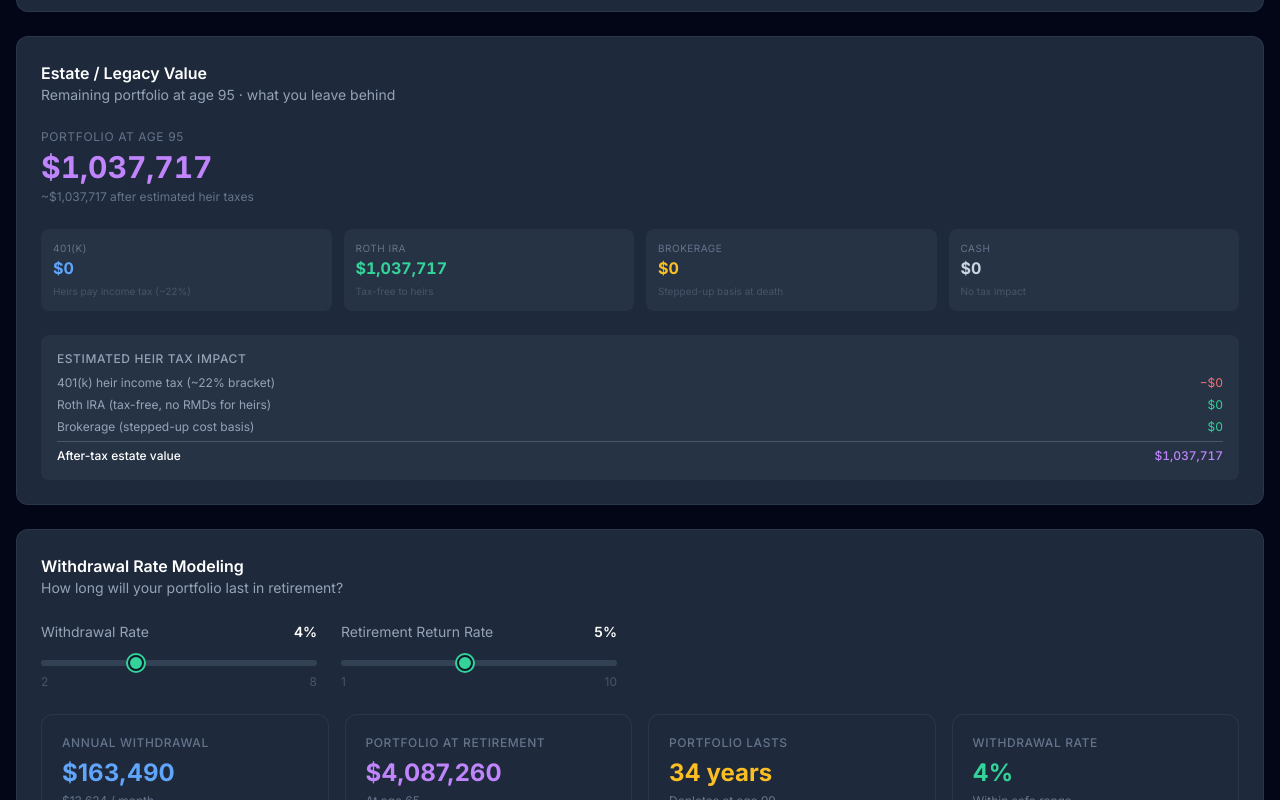
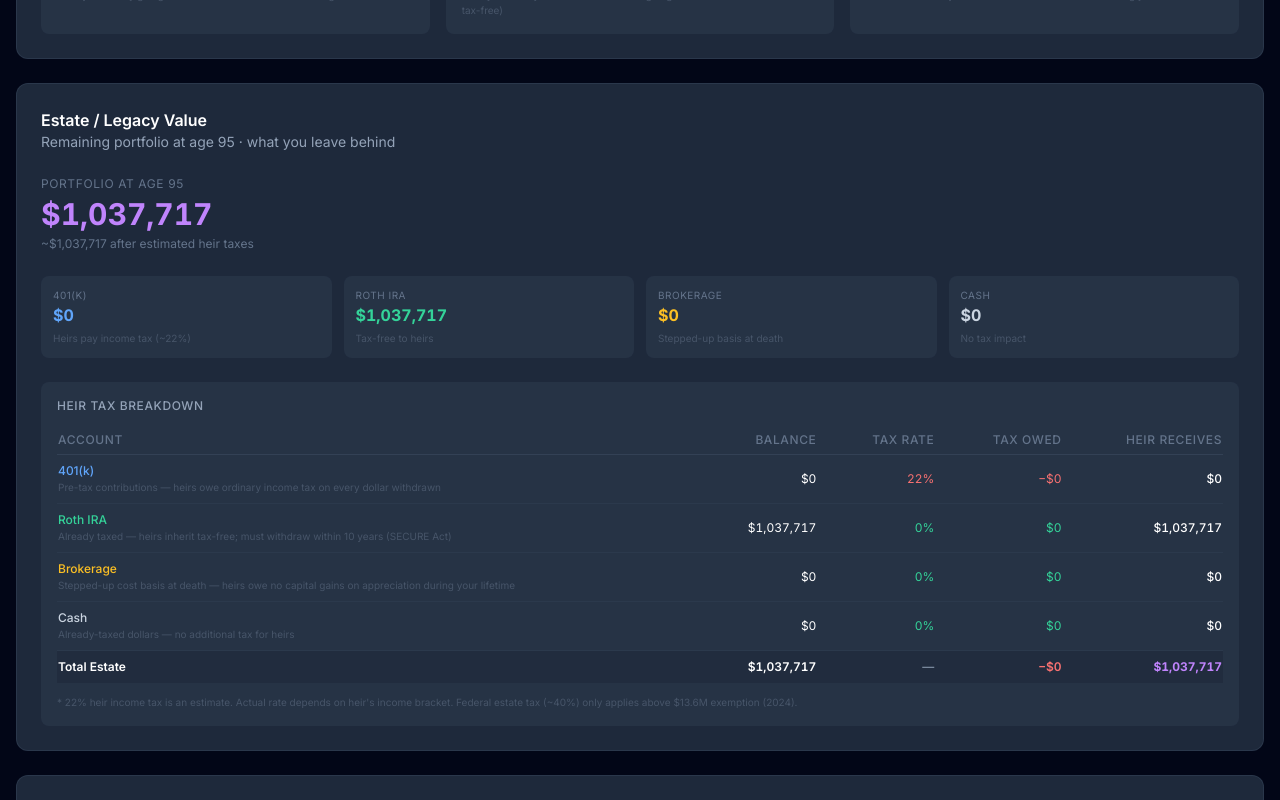
Before and after one commit to Qscott4395/personal-finance-os, a Next.js app: page / in a window 1280 px wide. Shown: the part 5142-5942 px from the top of the page. Built offline with nearby package versions, Linux system fonts and the light colour scheme.

Commit message:
Expand heir tax breakdown with full table and explanations

```diff
--- a/app/page.tsx
+++ b/app/page.tsx
@@ -930,12 +930,17 @@ export default function Page() {
               onChange={setRetDuration}
               display={`${retDuration} years`}
             />
-            <Slider
-              label="Target Confidence"
-              value={targetConfidence} min={80} max={99} step={1}
-              onChange={setTargetConfidence}
-              display={`${targetConfidence}%`}
-            />
+            <div>
+              <Slider
+                label="Target Confidence"
+                value={targetConfidence} min={80} max={99} step={1}
+                onChange={setTargetConfidence}
+                display={`${targetConfidence}%`}
+              />
+              <p className="text-slate-600 text-[10px] mt-1.5 leading-snug">
+                The % of historical 30-year periods where your portfolio survived. 95% means it lasted in 95 out of 100 historical scenarios.
+              </p>
+            </div>
             <div className="flex flex-col justify-end">
               <p className="text-slate-400 text-xs mb-1">Max Safe Withdrawal Rate</p>
               <p className="text-emerald-400 text-2xl font-bold">{maxSafeRate}%</p>
@@ -1138,26 +1143,71 @@ export default function Page() {
                   </div>
 
                   {/* Heir tax breakdown */}
-                  <div className="bg-slate-700/40 rounded-lg p-4 space-y-2">
-                    <p className="text-slate-400 text-xs font-medium uppercase tracking-wider">Estimated Heir Tax Impact</p>
-                    <div className="space-y-1.5 text-xs">
-                      <div className="flex justify-between">
-                        <span className="text-slate-400">401(k) heir income tax (~22% bracket)</span>
-                        <span className="text-red-400 tabular-nums">−{fmt(k401HeirTax)}</span>
-                      </div>
-                      <div className="flex justify-between">
-                        <span className="text-slate-400">Roth IRA (tax-free, no RMDs for heirs)</span>
-                        <span className="text-emerald-400 tabular-nums">$0</span>
-                      </div>
-                      <div className="flex justify-between">
-                        <span className="text-slate-400">Brokerage (stepped-up cost basis)</span>
-                        <span className="text-emerald-400 tabular-nums">$0</span>
-                      </div>
-                      <div className="flex justify-between border-t border-slate-600 pt-1.5 font-medium">
-                        <span className="text-white">After-tax estate value</span>
-                        <span className="text-purple-400 tabular-nums">{fmt(estateAfterTax)}</span>
-                      </div>
+                  <div className="bg-slate-700/40 rounded-lg p-4 space-y-3">
+                    <p className="text-slate-400 text-xs font-medium uppercase tracking-wider">Heir Tax Breakdown</p>
+                    <div className="overflow-x-auto">
+                      <table className="w-full text-xs">
+                        <thead>
+                          <tr className="text-slate-500 uppercase tracking-wider border-b border-slate-700">
+                            <th className="text-left py-1.5 pr-3 font-medium">Account</th>
+                            <th className="text-right py-1.5 px-3 font-medium">Balance</th>
+                            <th className="text-right py-1.5 px-3 font-medium">Tax Rate</th>
+                            <th className="text-right py-1.5 px-3 font-medium">Tax Owed</th>
+                            <th className="text-right py-1.5 pl-3 font-medium">Heir Receives</th>
+                          </tr>
+                        </thead>
+                        <tbody>
+                          <tr className="border-b border-slate-700/40">
+                            <td className="py-2 pr-3">
+                              <p className="text-blue-400 font-medium">401(k)</p>
+                              <p className="text-slate-600 text-[10px]">Pre-tax contributions — heirs owe ordinary income tax on every dollar withdrawn</p>
+                            </td>
+                            <td className="py-2 px-3 text-right text-white tabular-nums">{fmt(k401Estate)}</td>
+                            <td className="py-2 px-3 text-right text-red-400 tabular-nums">22%</td>
+                            <td className="py-2 px-3 text-right text-red-400 tabular-nums">−{fmt(k401HeirTax)}</td>
+                            <td className="py-2 pl-3 text-right text-white font-medium tabular-nums">{fmt(k401Estate - k401HeirTax)}</td>
+                          </tr>
+                          <tr className="border-b border-slate-700/40">
+                            <td className="py-2 pr-3">
+                              <p className="text-emerald-400 font-medium">Roth IRA</p>
+                              <p className="text-slate-600 text-[10px]">Already taxed — heirs inherit tax-free; must withdraw within 10 years (SECURE Act)</p>
+                            </td>
+                            <td className="py-2 px-3 text-right text-white tabular-nums">{fmt(rothEstate)}</td>
+                            <td className="py-2 px-3 text-right text-emerald-400 tabular-nums">0%</td>
+                            <td className="py-2 px-3 text-right text-emerald-400 tabular-nums">$0</td>
+                            <td className="py-2 pl-3 text-right text-white font-medium tabular-nums">{fmt(rothEstate)}</td>
+                          </tr>
+                          <tr className="border-b border-slate-700/40">
+                            <td className="py-2 pr-3">
+                              <p className="text-amber-400 font-medium">Brokerage</p>
+                              <p className="text-slate-600 text-[10px]">Stepped-up cost basis at death — heirs owe no capital gains on appreciation during your lifetime</p>
+                            </td>
+                            <td className="py-2 px-3 text-right text-white tabular-nums">{fmt(brokerageEstate)}</td>
+                            <td className="py-2 px-3 text-right text-emerald-400 tabular-nums">0%</td>
+                            <td className="py-2 px-3 text-right text-emerald-400 tabular-nums">$0</td>
+                            <td className="py-2 pl-3 text-right text-white font-medium tabular-nums">{fmt(brokerageEstate)}</td>
+                          </tr>
+                          <tr className="border-b border-slate-700/40">
+                            <td className="py-2 pr-3">
+                              <p className="text-slate-300 font-medium">Cash</p>
+                              <p className="text-slate-600 text-[10px]">Already-taxed dollars — no additional tax for heirs</p>
+                            </td>
+                            <td className="py-2 px-3 text-right text-white tabular-nums">{fmt(cashEstate)}</td>
+                            <td className="py-2 px-3 text-right text-emerald-400 tabular-nums">0%</td>
+                            <td className="py-2 px-3 text-right text-emerald-400 tabular-nums">$0</td>
+                            <td className="py-2 pl-3 text-right text-white font-medium tabular-nums">{fmt(cashEstate)}</td>
+                          </tr>
+                          <tr className="bg-slate-800/60">
+                            <td className="py-2 pr-3 font-semibold text-white">Total Estate</td>
+                            <td className="py-2 px-3 text-right text-white font-semibold tabular-nums">{fmt(estateTotal)}</td>
+                            <td className="py-2 px-3 text-right text-slate-400 tabular-nums">—</td>
+                            <td className="py-2 px-3 text-right text-red-400 font-semibold tabular-nums">−{fmt(k401HeirTax)}</td>
+                            <td className="py-2 pl-3 text-right text-purple-400 font-bold tabular-nums">{fmt(estateAfterTax)}</td>
+                          </tr>
+                        </tbody>
+                      </table>
                     </div>
+                    <p className="text-slate-600 text-[10px]">* 22% heir income tax is an estimate. Actual rate depends on heir's income bracket. Federal estate tax (~40%) only applies above $13.6M exemption (2024).</p>
                   </div>
                 </>
               )}
```
